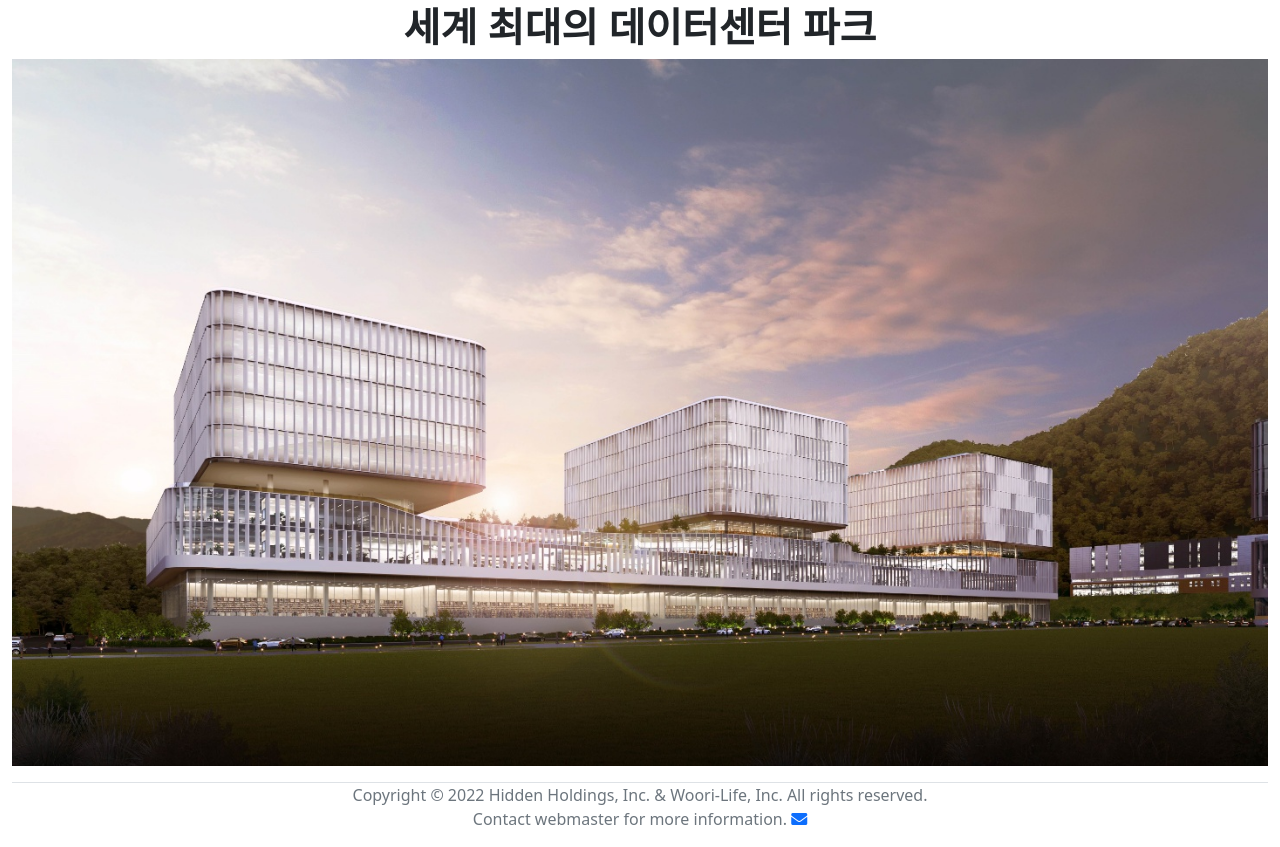
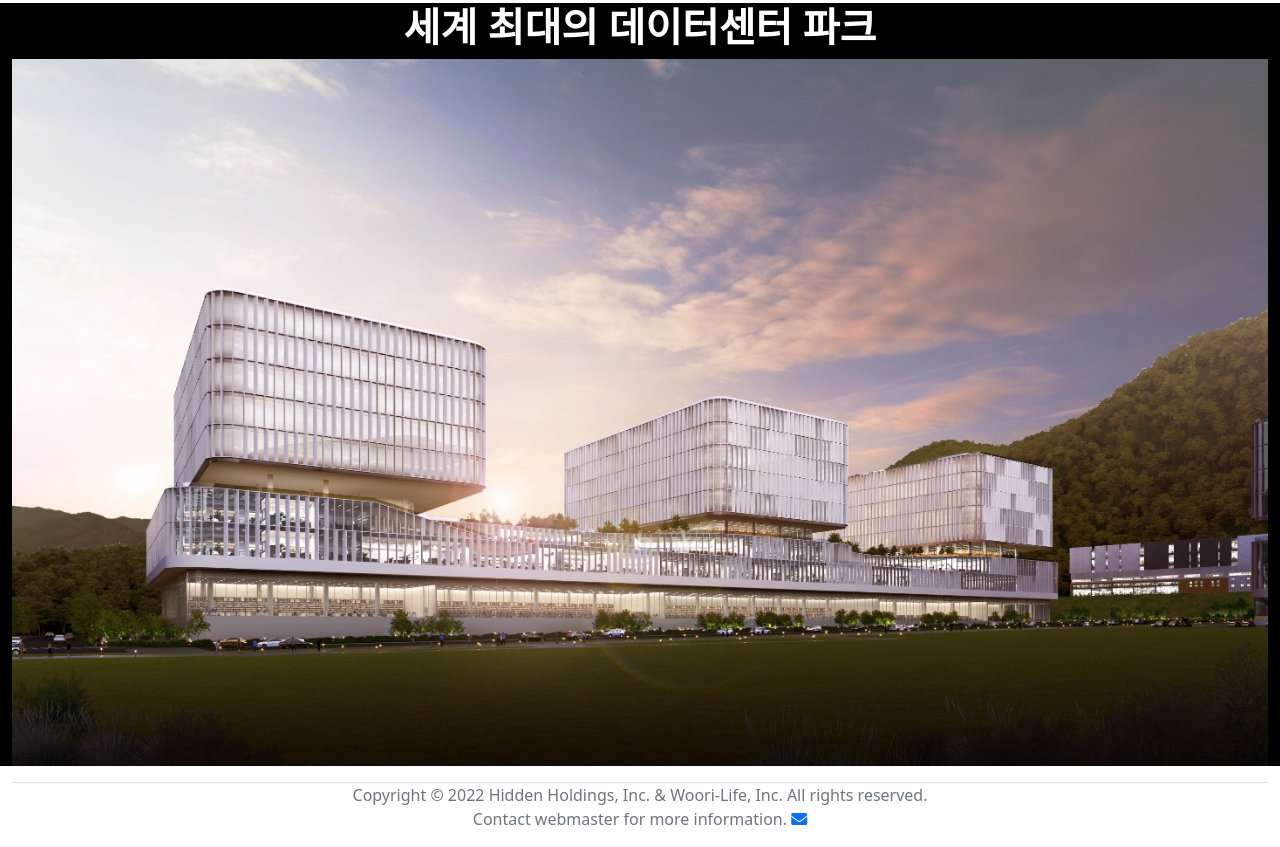
Before and after one commit to neworld0/kdp, a Django app: page / in a window 1280 px wide. Shown: the part 53-900 px from the top of the page. Run offline with Django 4.2, Linux system fonts and the light colour scheme; some libraries are stand-ins or nearby versions.

Commit message:
lenovo index.html changed

```diff
--- a/templates/kdp_wb/index.html
+++ b/templates/kdp_wb/index.html
@@ -3,10 +3,10 @@
 {% load static %}
 <div class="container-fluid">
 	<div class="row">
-        <div class="col-12 text-center bg-">
+        <div class="col-12 text-center text-white bg-black">
             <h1><strong>세계 최대의 데이터센터 파크</strong></h1>
         </div>
-        <div class="col-12 text-center">
+        <div class="col-12 text-center bg-black">
             <img src="{% static 'img/kdp_cdc.jpg' %}"
                  alt="kdp" title="datacenter" class="img-fluid">
         </div>
```
